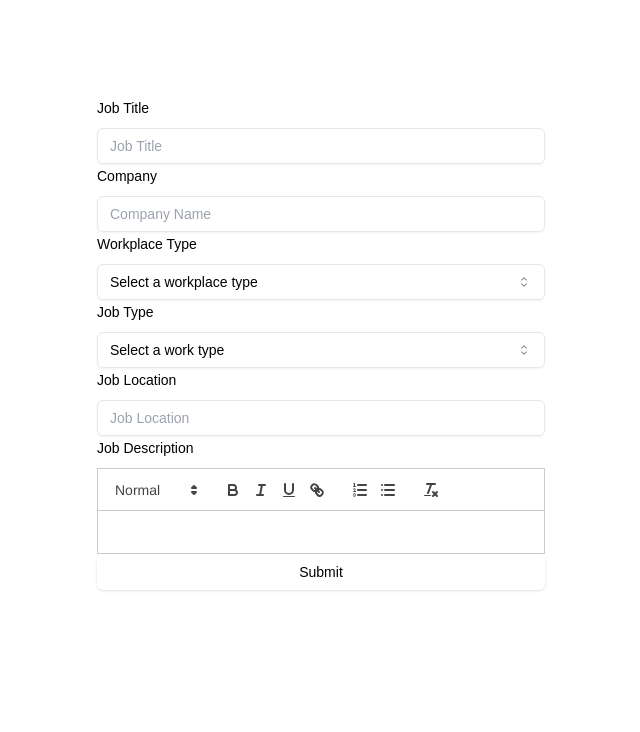
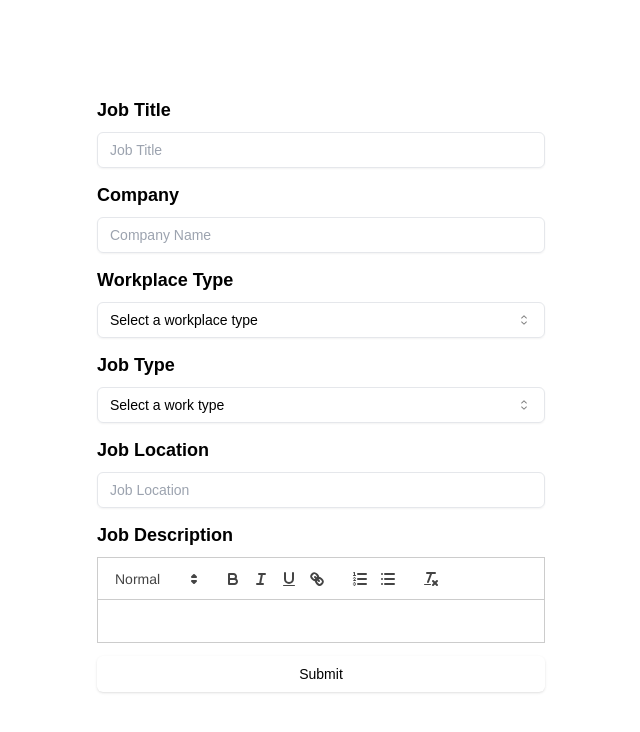
Before and after one commit to Ben0189/Careerlink, a Next.js app in the folder career-link-webui/: page /createPost in a window 1280 px wide. Shown: the top 732 px of the page, without its empty margins (319-959 px from the left). Built offline with nearby package versions, Linux system fonts and the light colour scheme.

Commit message:
fix some css things
fix some css things

```diff
--- a/career-link-webui/src/pages/createPost.tsx
+++ b/career-link-webui/src/pages/createPost.tsx
@@ -44,15 +44,15 @@ export default function CreatePost() {
       <Form {...form}>
         <form
           onSubmit={form.handleSubmit(handleSubmit)}
-          className="max-w-md w-full flex-col gap-4"
+          className="max-w-md w-full flex-col gap-6"
         >
           <FormField
             control={form.control}
             name="jobTitle"
             render={({ field }) => {
               return (
-              <FormItem>
-                <FormLabel className="text-black">Job Title</FormLabel>
+              <FormItem style={{ marginBottom: "13px"}}>
+                <FormLabel className="text-lg font-bold">Job Title</FormLabel>
                 <FormControl>
                   <Input className="text-black" placeholder="Job Title" type ="jobTitle" {...field}/>
                 </FormControl>
@@ -67,8 +67,8 @@ export default function CreatePost() {
             name="companyName"
             render={({ field }) => {
               return (
-              <FormItem>
-                <FormLabel className="text-black">Company</FormLabel>
+              <FormItem style={{ marginBottom: "13px"}}>
+                <FormLabel className="text-lg font-bold">Company</FormLabel>
                 <FormControl>
                   <Input className="text-black" placeholder="Company Name" type ="companyName" {...field}/>
                 </FormControl>
@@ -83,8 +83,8 @@ export default function CreatePost() {
             name="workPlaceType"
             render={({ field }) => {
               return (
-              <FormItem>
-                <FormLabel className="text-black">Workplace Type</FormLabel>
+              <FormItem style={{ marginBottom: "13px"}}>
+                <FormLabel className="text-lg font-bold">Workplace Type</FormLabel>
                 <Select onValueChange={field.onChange}>
                 <FormControl>
                   <SelectTrigger>
@@ -108,8 +108,8 @@ export default function CreatePost() {
             name="jobType"
             render={({ field }) => {
               return (
-              <FormItem>
-                <FormLabel className="text-black">Job Type</FormLabel>
+              <FormItem style={{ marginBottom: "13px"}}>
+                <FormLabel className="text-lg font-bold">Job Type</FormLabel>
                 <Select onValueChange={field.onChange}>
                 <FormControl>
                   <SelectTrigger>
@@ -134,8 +134,8 @@ export default function CreatePost() {
             name="jobLocation"
             render={({ field }) => {
               return (
-              <FormItem>
-                <FormLabel className="text-black">Job Location</FormLabel>
+              <FormItem style={{ marginBottom: "13px"}}>
+                <FormLabel className="text-lg font-bold">Job Location</FormLabel>
                 <FormControl>
                   <Input className="text-black" placeholder="Job Location" type ="jobLocation" {...field}/>
                 </FormControl>
@@ -149,8 +149,8 @@ export default function CreatePost() {
             control={form.control}
             name="description"
             render={({ field }) => (
-              <FormItem>
-                <FormLabel className="text-black">Job Description</FormLabel>
+              <FormItem style={{ marginBottom: "13px"}}>
+                <FormLabel className="text-lg font-bold">Job Description</FormLabel>
                 <Controller
                   control={form.control}
                   name="description"
```
Also changed, not shown: 1 other file (tests, documents, lock files or other folders).
